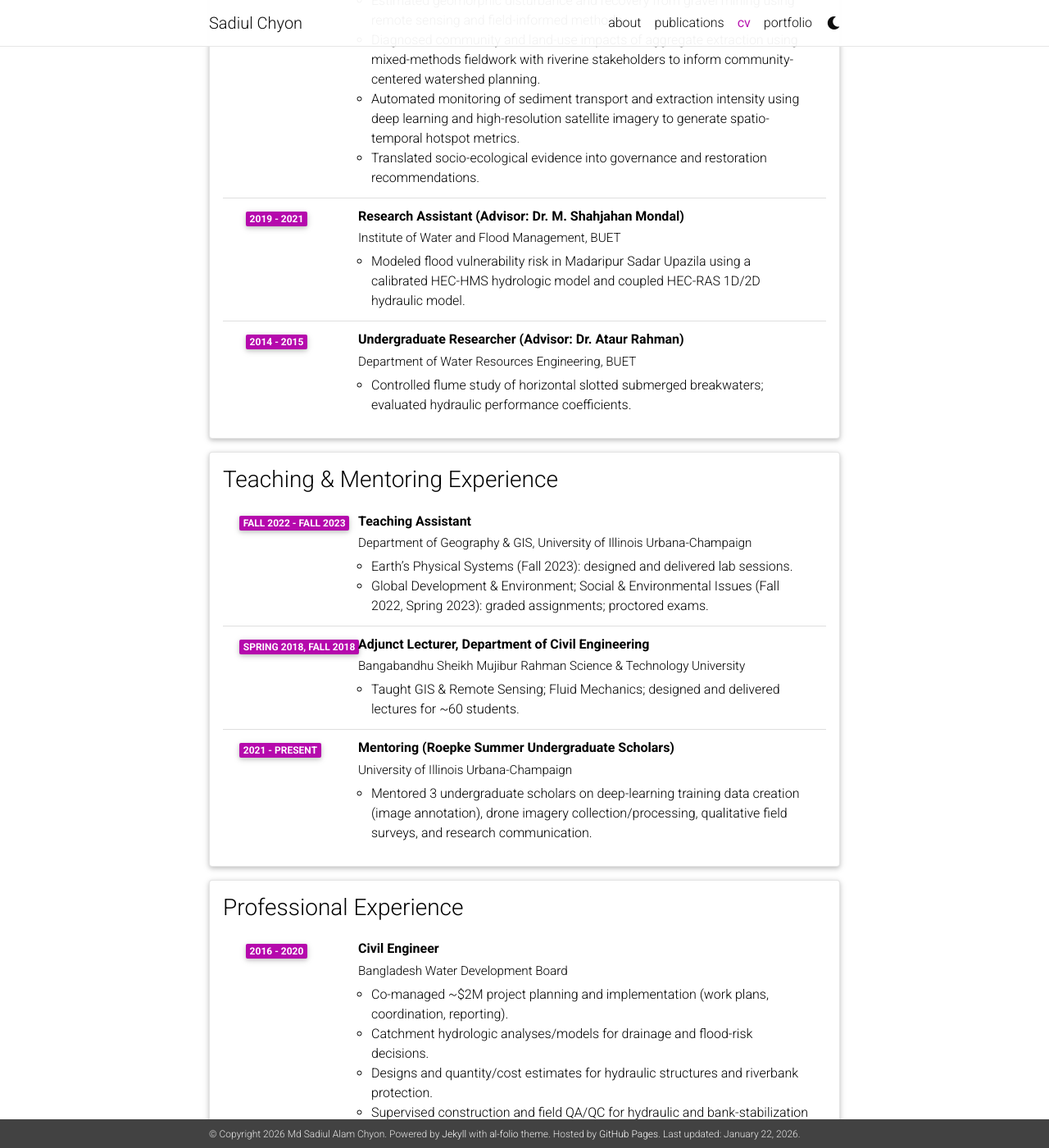
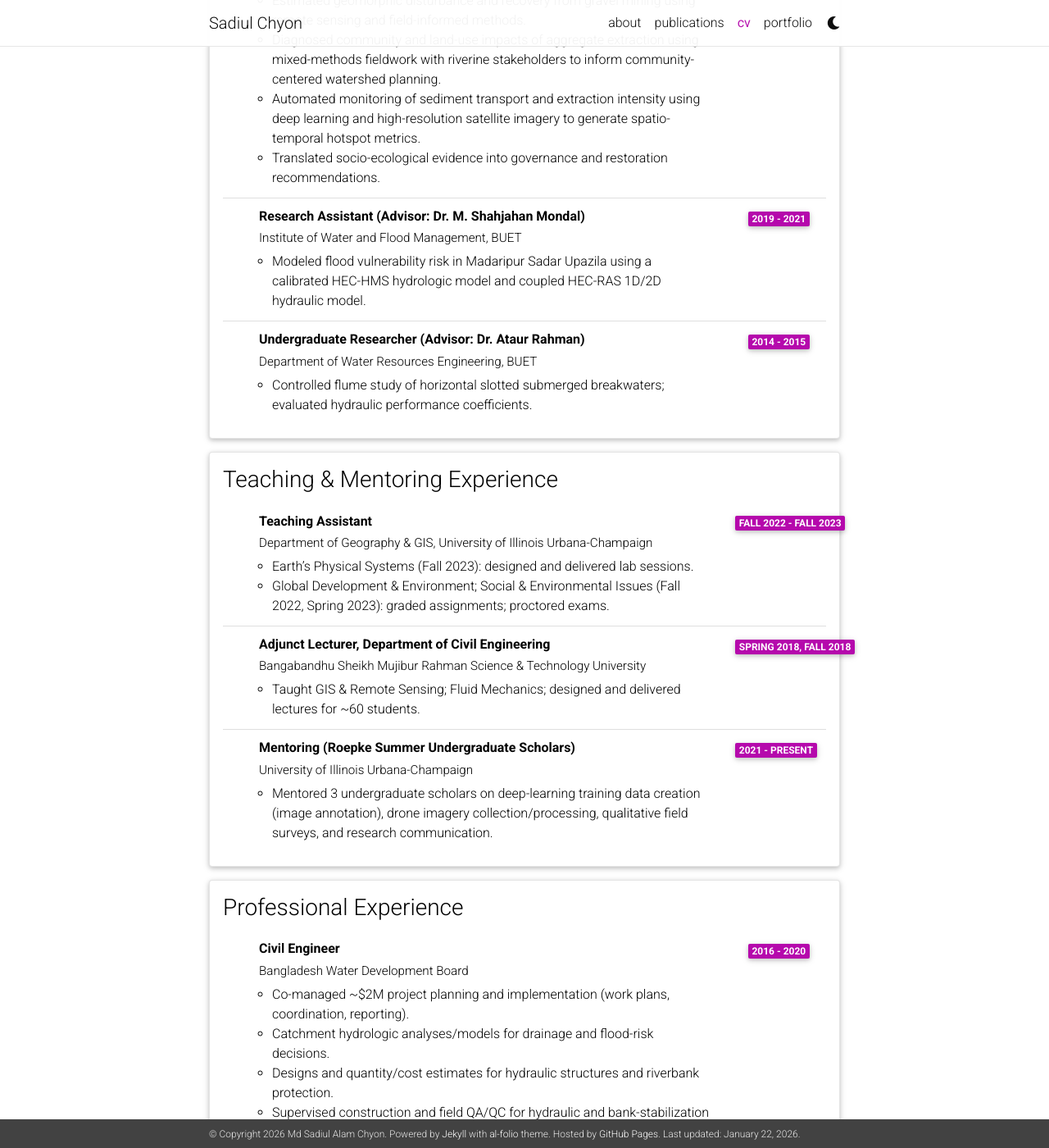
Before and after one commit to sadiulchyon/sadiulchyon.github.io, a Jekyll site: the page built from _pages/cv.md, in a window 1280 px wide and 1400 px high, scrolled down 1132 px. Shown: the whole window at 82% size. Built offline with Jekyll 4.4.1, drawn with Linux system fonts in a browser that asks for light colours; comment, search, counter and statistics services are not loaded; a style sheet for code colours, icons or effects is not loaded; some of the changed text lies outside the part shown.

Commit message:
Refactor time_table.html for improved structure

```diff
--- a/_includes/cv/time_table.html
+++ b/_includes/cv/time_table.html
@@ -2,20 +2,15 @@
   {% for content in entry.contents %}
     <li class="list-group-item">
       <div class="row">
-          {% if content.year %}
-            <div class="col-xs-2 cl-sm-2 col-md-2 text-center" style="width: 75px;">
-              <span class="badge font-weight-bold danger-color-dark text-uppercase align-middle" style="min-width: 75px;">
-                {{ content.year }}
-              </span>
-            </div>
-          {% endif %}
-          <div class="col-xs-10 cl-sm-10 col-md-10 mt-2 mt-md-0">
+        <!-- DETAILS FIRST (LEFT) -->
+        <div class="col-xs-10 col-sm-10 col-md-10 mt-2 mt-md-0">
           {% if content.title %}
-            <h6 class="title font-weight-bold ml-1 ml-md-4">{{content.title}}</h6>
+            <h6 class="title font-weight-bold ml-1 ml-md-4">{{ content.title }}</h6>
           {% endif %}
           {% if content.institution %}
-            <h6 class="ml-1 ml-md-4" style="font-size: 0.95rem;">{{content.institution}}</h6>
+            <h6 class="ml-1 ml-md-4" style="font-size: 0.95rem;">{{ content.institution }}</h6>
           {% endif %}
+
           {% if content.description %}
             <ul class="items">
               {% for item in content.description %}
@@ -34,6 +29,7 @@
               {% endfor %}
             </ul>
           {% endif %}
+
           {% if content.items %}
             <ul class="items">
               {% for item in content.items %}
@@ -53,6 +49,15 @@
             </ul>
           {% endif %}
         </div>
+
+        <!-- YEAR LAST (RIGHT) -->
+        {% if content.year %}
+          <div class="col-xs-2 col-sm-2 col-md-2 text-right" style="width: 75px;">
+            <span class="badge font-weight-bold danger-color-dark text-uppercase align-middle" style="min-width: 75px;">
+              {{ content.year }}
+            </span>
+          </div>
+        {% endif %}
       </div>
     </li>
   {% endfor %}
```
Lines whose indentation alone changed are shown as unchanged.
